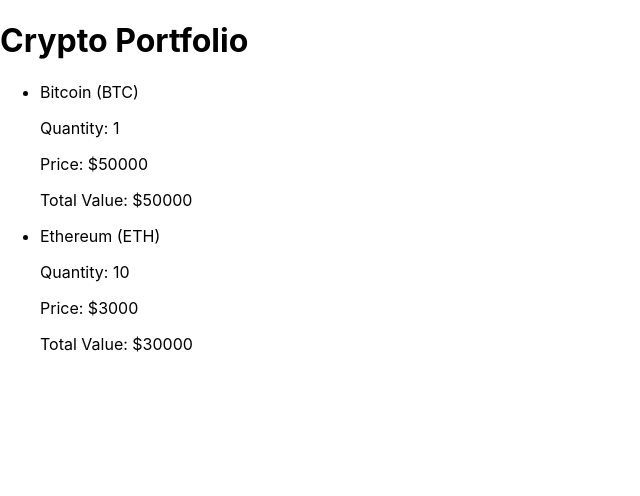
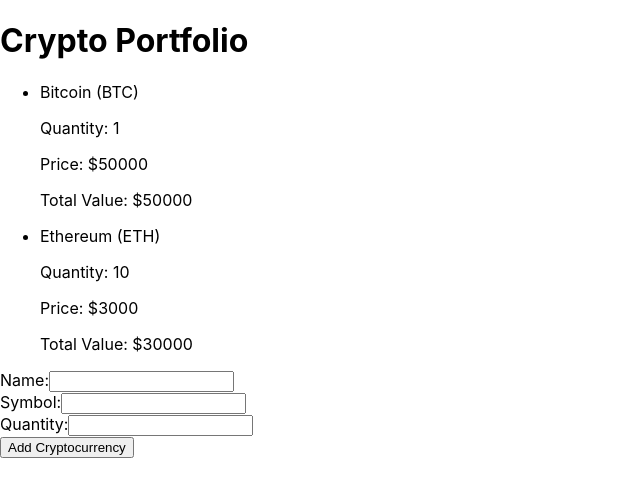
Before and after one commit to Adaymesa/crypto-portfolio-tracker, a React (Create React App) app: page / in a window 1280 px wide. Shown: the top 496 px of the page, without its empty margins (0-640 px from the left). Built offline with nearby package versions, Linux system fonts and the light colour scheme.

Commit message:
feat: implement form for adding new cryptocurrencies

```diff
--- a/src/App.js
+++ b/src/App.js
@@ -1,15 +1,21 @@
-import React from 'react';
+import React, { useState } from 'react';
 import CryptoList from './components/CryptoList';
+import AddCryptoForm from './components/AddCryptoForm';
 
 function App() {
-  const sampleCryptos = [
+  const [cryptos, setCryptos] = useState([
     { id: 1, name: 'Bitcoin', symbol: 'BTC', quantity: 1, price: 50000 },
     { id: 2, name: 'Ethereum', symbol: 'ETH', quantity: 10, price: 3000 },
-  ];
+  ]);
+
+  const handleAddCrypto = (newCrypto) => {
+    setCryptos([...cryptos, { ...newCrypto, id: Date.now(), price: 0 }]);
+  };
 
   return (
     <div className="App">
-      <CryptoList cryptos={sampleCryptos} />
+      <CryptoList cryptos={cryptos} />
+      <AddCryptoForm onAddCrypto={handleAddCrypto} />
     </div>
   );
 }
--- /dev/null
+++ b/src/components/AddCryptoForm.js
@@ -0,0 +1,59 @@
+import React, { useState } from 'react';
+
+const AddCryptoForm = ({ onAddCrypto }) => {
+  const [name, setName] = useState('');
+  const [symbol, setSymbol] = useState('');
+  const [quantity, setQuantity] = useState('');
+
+  const handleSubmit = (e) => {
+    e.preventDefault();
+    onAddCrypto({
+      name,
+      symbol,
+      quantity: parseFloat(quantity)
+    });
+    setName('');
+    setSymbol('');
+    setQuantity('');
+  };
+
+  return (
+    <form onSubmit={handleSubmit}>
+      <div>
+        <label htmlFor="name">Name:</label>
+        <input
+          id="name"
+          type="text"
+          value={name}
+          onChange={(e) => setName(e.target.value)}
+          required
+        />
+      </div>
+      <div>
+        <label htmlFor="symbol">Symbol:</label>
+        <input
+          id="symbol"
+          type="text"
+          value={symbol}
+          onChange={(e) => setSymbol(e.target.value)}
+          required
+        />
+      </div>
+      <div>
+        <label htmlFor="quantity">Quantity:</label>
+        <input
+          id="quantity"
+          type="number"
+          value={quantity}
+          onChange={(e) => setQuantity(e.target.value)}
+          required
+          min="0"
+          step="any"
+        />
+      </div>
+      <button type="submit">Add Cryptocurrency</button>
+    </form>
+  );
+};
+
+export default AddCryptoForm;
```
Also changed, not shown: 1 other file (tests, documents, lock files or other folders).
